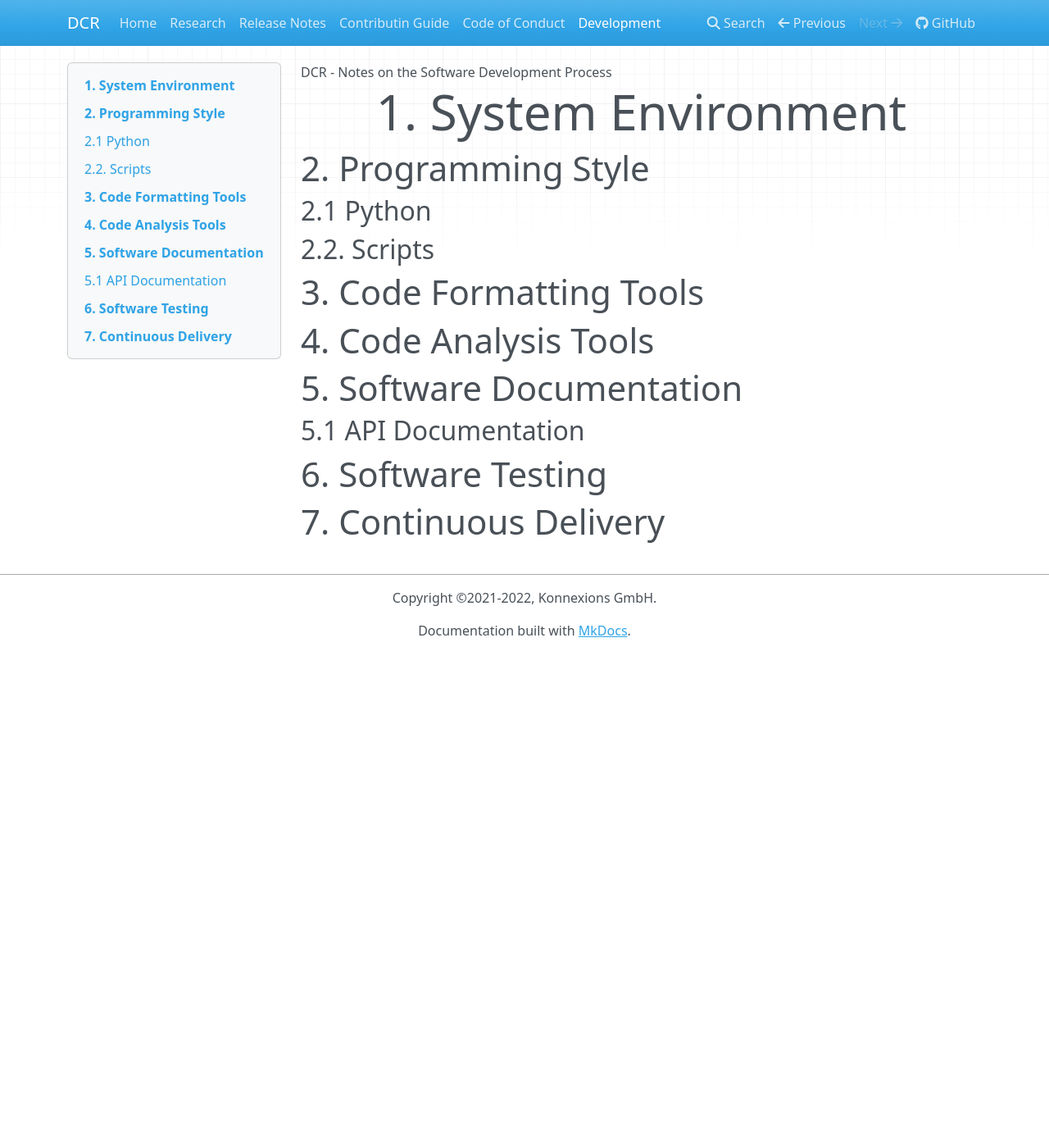
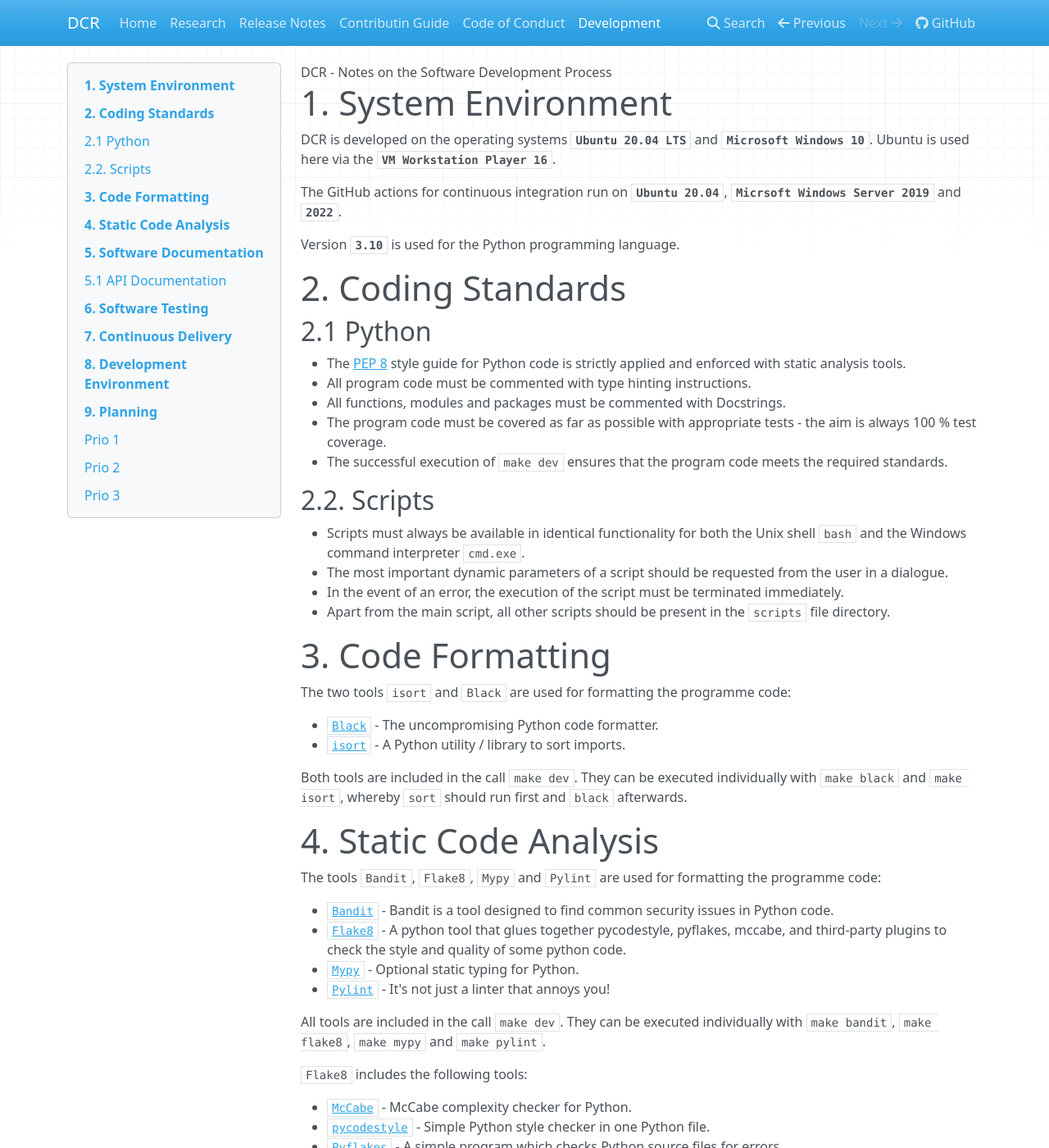
Before and after one commit to KonnexionsGmbH/dcr, an MkDocs documentation site: the page built from docs/development.md, in a window 1280 px wide and 1400 px high. Shown: the whole window at 82% size. Built offline with MkDocs 1.6.1, drawn with Linux system fonts in a browser that asks for light colours; nearby versions of some CDN libraries; some of the changed text lies outside the part shown.

```diff
--- a/docs/css/extra.css
+++ b/docs/css/extra.css
@@ -1,49 +1,8 @@
-div.col-md-9 h1:first-of-type {
-    text-align: center;
-    font-size: 60px;
-    font-weight: 300;
-}
-
-div.col-md-9>p:first-of-type {
-    text-align: center;
-}
-
-div.col-md-9 p.admonition-title:first-of-type {
-    text-align: left;
-}
-
-div.col-md-9 h1:first-of-type .headerlink {
-    display: none;
-}
-
 code.no-highlight {
     color: black;
 }
 
 /* Definition List styles */
-
 dd {
     padding-left: 20px;
 }
-
-/* Homepage */
-
-body.homepage div.jumbotron {
-    margin-top: 1.5rem;
-    padding-top: 1rem;
-    padding-bottom: 0;
-}
-
-body.homepage div.jumbotron div.card {
-    margin-bottom: 2rem;
-}
-
-body.homepage>div.container>div.row>div.col-md-3 {
-    display: none;
-}
-
-body.homepage>div.container>div.row>div.col-md-9 {
-    margin-left: 0;
-    flex: 0 0 100%;
-    max-width: 100%;
-}
--- a/docs/development.md
+++ b/docs/development.md
@@ -2,15 +2,58 @@
 
 ## 1. System Environment
 
-## 2. Programming Style
+DCR is developed on the operating systems **`Ubuntu 20.04 LTS`** and **`Microsoft Windows 10`**.
+Ubuntu is used here via the **`VM Workstation Player 16`**.
+
+The GitHub actions for continuous integration run on **`Ubuntu 20.04`**, **`Micrsoft Windows Server 2019`** and **`2022`**.
+
+Version **`3.10`** is used for the Python programming language.
+
+## 2. Coding Standards
 
 ### 2.1 Python
 
+- The [PEP 8](https://www.python.org/dev/peps/pep-0008/) style guide for Python code is strictly applied and enforced with static analysis tools.
+- All program code must be commented with type hinting instructions.
+- All functions, modules and packages must be commented with Docstrings.
+- The program code must be covered as far as possible with appropriate tests - the aim is always 100 % test coverage.
+- The successful execution of `make dev` ensures that the program code meets the required standards.
+
 ### 2.2. Scripts
 
-## 3. Code Formatting Tools
+- Scripts must always be available in identical functionality for both the Unix shell `bash` and the Windows command interpreter `cmd.exe`.
+- The most important dynamic parameters of a script should be requested from the user in a dialogue.
+- In the event of an error, the execution of the script must be terminated immediately.
+- Apart from the main script, all other scripts should be present in the `scripts` file directory.
 
-## 4. Code Analysis Tools
+## 3. Code Formatting
+
+The two tools `isort` and `Black` are used for formatting the programme code:
+
+- [`Black`](https://black.readthedocs.io/en/stable/) - The uncompromising Python code formatter.
+- [`isort`](https://pycqa.github.io/isort/) - A Python utility / library to sort imports.
+
+Both tools are included in the call `make dev`.
+They can be executed individually with `make black` and `make isort`, whereby `sort` should run first and `black` afterwards.
+
+## 4. Static Code Analysis
+
+The tools `Bandit`, `Flake8`, `Mypy` and `Pylint` are used for formatting the programme code:
+
+- [`Bandit`](https://bandit.readthedocs.io/en/latest/) - Bandit is a tool designed to find common security issues in Python code.
+- [`Flake8`](https://flake8.pycqa.org/en/latest/index.html#quickstart) - A python tool that glues together pycodestyle, pyflakes, mccabe, and third-party plugins to check the style and quality of some python code.
+- [`Mypy`](https://mypy.readthedocs.io/en/stable/introduction.html) - Optional static typing for Python.
+- [`Pylint`](https://pylint.pycqa.org/en/latest/) - It's not just a linter that annoys you!
+
+All tools are included in the call `make dev`.
+They can be executed individually with `make bandit`, `make flake8`, `make mypy` and `make pylint`.
+
+`Flake8` includes the following tools:
+
+- [`McCabe`](https://github.com/PyCQA/mccabe) - McCabe complexity checker for Python.
+- [`pycodestyle`](https://github.com/PyCQA/pycodestyle) - Simple Python style checker in one Python file.
+- [`Pyflakes`](https://github.com/PyCQA/pyflakes) - A simple program which checks Python source files for errors.
+- [`Radon`](https://radon.readthedocs.io/en/latest/) - https://github.com/PyCQA/pyflakes.
 
 ## 5. Software Documentation
 
@@ -19,3 +62,29 @@
 ## 6. Software Testing
 
 ## 7. Continuous Delivery
+
+## 8. Development Environment
+
+## 9. Planning
+
+### Prio 1
+
+- inbox.py - process_inbox() - processing ocr & non-ocr in the same method
+- error handling - highly defensive
+- testing - verify os operatioons (rm, rmdir, mkdir, etc.)
+- continuous delivery: running isort, black and mkdocs
+
+### Prio 2
+
+- docs
+  - development.md
+  - index.md
+  - release_notes.md
+  - API Documentation
+  - beautify MkDocs documentation
+- Tesseract OCR
+  - Installation
+
+### Prio 3
+
+- tools.py - verify the content of the inbox directories
```
Also changed, not shown: docs/release_notes.md (+6 -1 lines).
